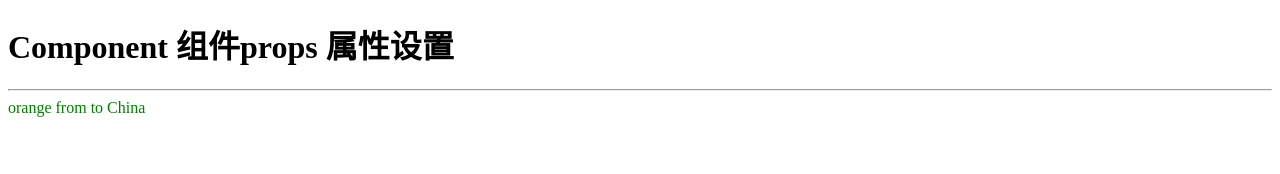
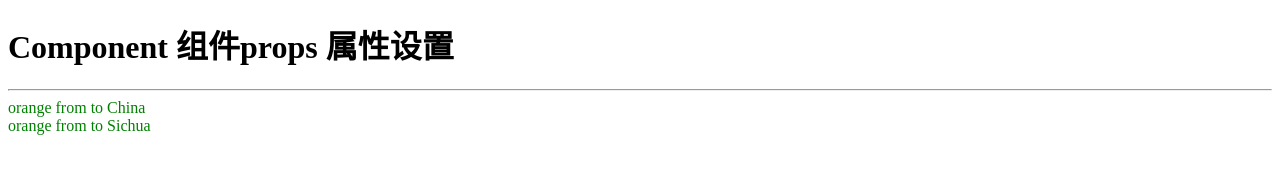
Before and after one commit to chencheng365/vue, a plain HTML site: page example/component-2.html in a window 1280 px wide. Drawn offline with Linux system fonts and the light colour scheme.

Commit message:
Component 组件props 属性设置

```diff
--- a/example/component-2.html
+++ b/example/component-2.html
@@ -12,6 +12,7 @@
   <hr>
   <div id="app">
     <orange here="China"></orange>
+    <orange :here="message"></orange>
   </div>
 
 </body>
@@ -19,6 +20,9 @@
 
   var app = new Vue({
     el:'#app',
+    data:{
+      message:'Sichua'
+    },
     components:{
       "orange":{
         template:`<div style="color:green;">orange from to {{here}}</div>`,
@@ -27,5 +31,6 @@
     }
   })
 
+  // props选项就是设置和获取标签上的属性值的
 </script>
 </html>
```
